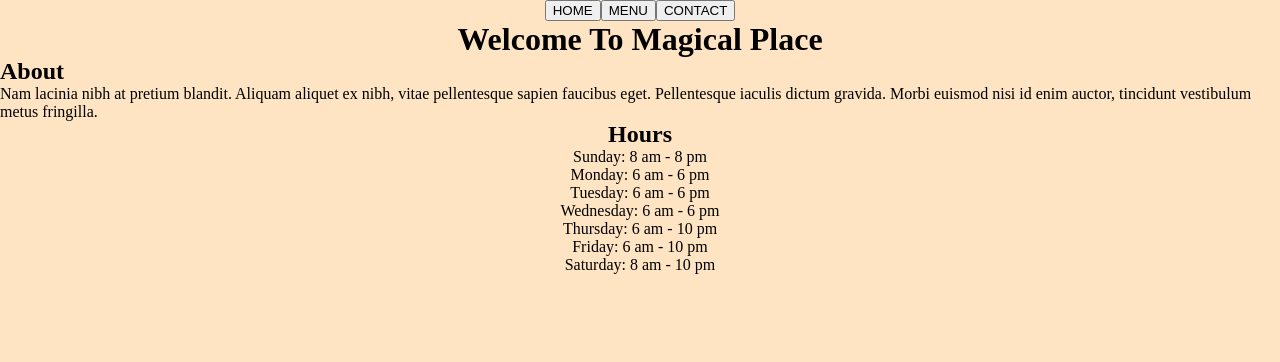
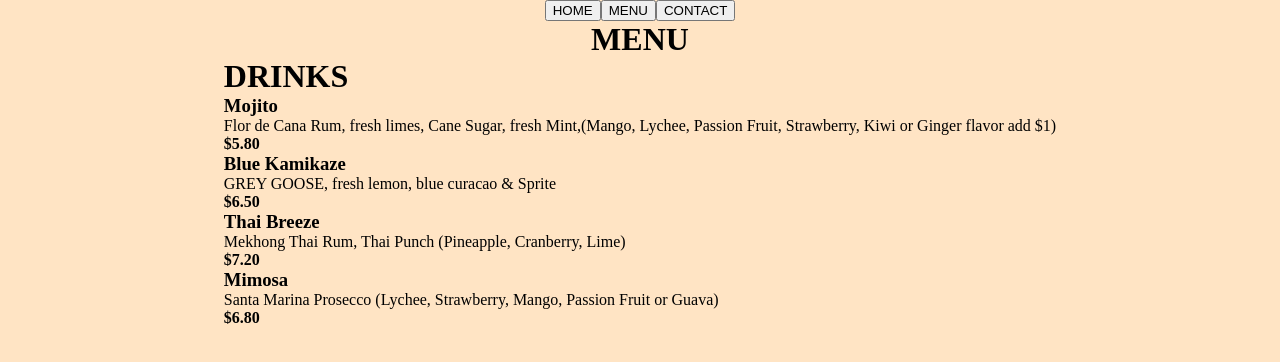
Before and after one commit to Marek-Kosmowski/project-restaurant-page, a website built with webpack: page src/template.html in a window 1280 px wide. Both pictures are taken after a click on the button "MENU". Built offline with nearby package versions, Linux system fonts and the light colour scheme.

Commit message:
Create drinks.js where all drinks will be kept, add function in menupage.js to display drinks on the page

```diff
--- /dev/null
+++ b/src/components/drinks.js
@@ -0,0 +1,72 @@
+function mojito() {
+    const drinkContainer = document.createElement('div');
+    drinkContainer.classList.add('drink-container')
+    const drinkName = document.createElement('h3');
+    drinkName.innerHTML = 'Mojito'
+    const drinkDescription = document.createElement('p');
+    drinkDescription.innerHTML = 'Flor de Cana Rum, fresh limes, Cane Sugar, fresh Mint,(Mango, Lychee, Passion Fruit, Strawberry, Kiwi or Ginger flavor add $1)';
+    const drinkPrice = document.createElement('h4');
+    drinkPrice.innerHTML = '$5.80'
+    drinkContainer.appendChild(drinkName)
+    drinkContainer.appendChild(drinkDescription)
+    drinkContainer.appendChild(drinkPrice)
+
+    return drinkContainer;
+}
+
+function thaiBreeze() {
+    const drinkContainer = document.createElement('div');
+    drinkContainer.classList.add('drink-container')
+    const drinkName = document.createElement('h3');
+    drinkName.innerHTML = 'Thai Breeze'
+    const drinkDescription = document.createElement('p');
+    drinkDescription.innerHTML = 'Mekhong Thai Rum, Thai Punch (Pineapple, Cranberry, Lime)';
+    const drinkPrice = document.createElement('h4');
+    drinkPrice.innerHTML = '$7.20'
+    drinkContainer.appendChild(drinkName)
+    drinkContainer.appendChild(drinkDescription)
+    drinkContainer.appendChild(drinkPrice)
+
+    return drinkContainer;
+}
+
+function blueKamikaze() {
+    const drinkContainer = document.createElement('div');
+    drinkContainer.classList.add('drink-container')
+    const drinkName = document.createElement('h3');
+    drinkName.innerHTML = 'Blue Kamikaze'
+    const drinkDescription = document.createElement('p');
+    drinkDescription.innerHTML = 'GREY GOOSE, fresh lemon, blue curacao & Sprite';
+    const drinkPrice = document.createElement('h4');
+    drinkPrice.innerHTML = '$6.50'
+    drinkContainer.appendChild(drinkName)
+    drinkContainer.appendChild(drinkDescription)
+    drinkContainer.appendChild(drinkPrice)
+
+    return drinkContainer;
+}
+
+function mimosa() {
+    const drinkContainer = document.createElement('div');
+    drinkContainer.classList.add('drink-container')
+    const drinkName = document.createElement('h3');
+    drinkName.innerHTML = 'Mimosa'
+    const drinkDescription = document.createElement('p');
+    drinkDescription.innerHTML = 'Santa Marina Prosecco (Lychee, Strawberry, Mango, Passion Fruit or Guava)';
+    const drinkPrice = document.createElement('h4');
+    drinkPrice.innerHTML = '$6.80'
+    drinkContainer.appendChild(drinkName)
+    drinkContainer.appendChild(drinkDescription)
+    drinkContainer.appendChild(drinkPrice)
+
+    return drinkContainer;
+}
+
+
+
+export {
+    mojito,
+    thaiBreeze,
+    blueKamikaze,
+    mimosa
+};
--- a/src/components/menupage.js
+++ b/src/components/menupage.js
@@ -1,16 +1,38 @@
+import starterPage from "./starterpage";
+import {
+    mojito,
+    blueKamikaze,
+    thaiBreeze,
+    mimosa
+} from "./drinks";
+
+
+
+
+function categoryContainer() {
+    const drinksContainer = document.createElement('div');
+    menuContainer.appendChild(categoryContainer);
+
+}
+
+
+
 function menuPage() {
-    // const content = document.getElementById('content');
+    const content = document.getElementById('content');
+    const pageTitle = document.querySelector('.hero-title')
+    pageTitle.innerHTML = 'MENU'
+    const menuContainer = document.createElement('div');
+    menuContainer.classList.add('menu-drinks-container')
+    content.append(menuContainer);
+    const menuCategoryTitle = document.createElement('h1')
+    menuCategoryTitle.innerHTML = 'DRINKS'
+    menuContainer.appendChild(menuCategoryTitle);
+    const drinkMojito = mojito();
+    const drinkBlueKamikaze = blueKamikaze();
+    const drinkThaiBreeze = thaiBreeze();
+    const drinkMimosa = mimosa();
+    menuContainer.append(drinkMojito, drinkBlueKamikaze, drinkThaiBreeze, drinkMimosa);
 
-    // const pageTitleContainer = document.createElement('div');
-    // pageTitleContainer.classList.add('title-container')
-    const pageTitle = document.querySelector('.hero-title')
-    // pageTitle.classList.add('hero-title');
-    pageTitle.innerHTML = 'MENU'
-    // content.appendChild(navbar);
-    // const pageNavbar = navbar();
-    // content.appendChild(pageNavbar);
-    // content.appendChild(pageTitleContainer);
-    // pageTitleContainer.appendChild(pageTitle);
 
 }
 
--- a/src/index.js
+++ b/src/index.js
@@ -1,8 +1,26 @@
 import './styles/style.css';
 import starterPage from './components/starterpage';
+import menuPage from './components/menupage';
 
 const homeBtn = document.querySelector('.home-button');
 const menuBtn = document.querySelector('.menu-button');
 const contactBtn = document.querySelector('.contact-button');
 
+menuBtn.addEventListener('click', () => {
+    const aboutContainer = document.querySelector('.about-container');
+    const hoursContainer = document.querySelector('.hours-container')
+    aboutContainer.classList.add('hidden')
+    hoursContainer.classList.add('hidden')
+    menuPage();
+});
+
+homeBtn.addEventListener('click', () => {
+    const aboutContainer = document.querySelector('.about-container');
+    const hoursContainer = document.querySelector('.hours-container');
+    aboutContainer.classList.remove('hidden');
+    hoursContainer.classList.remove('hidden');
+    starterPage();
+})
+
+
 starterPage();
--- a/src/styles/style.css
+++ b/src/styles/style.css
@@ -12,11 +12,13 @@
   background-color: bisque;
 }
 
-
-.hours-container{
+.hours-container {
   display: flex;
   flex-direction: column;
   align-items: center;
+}
+.hidden {
+  display: none;
 }
 /* .navbar {
   display: flex;
```
